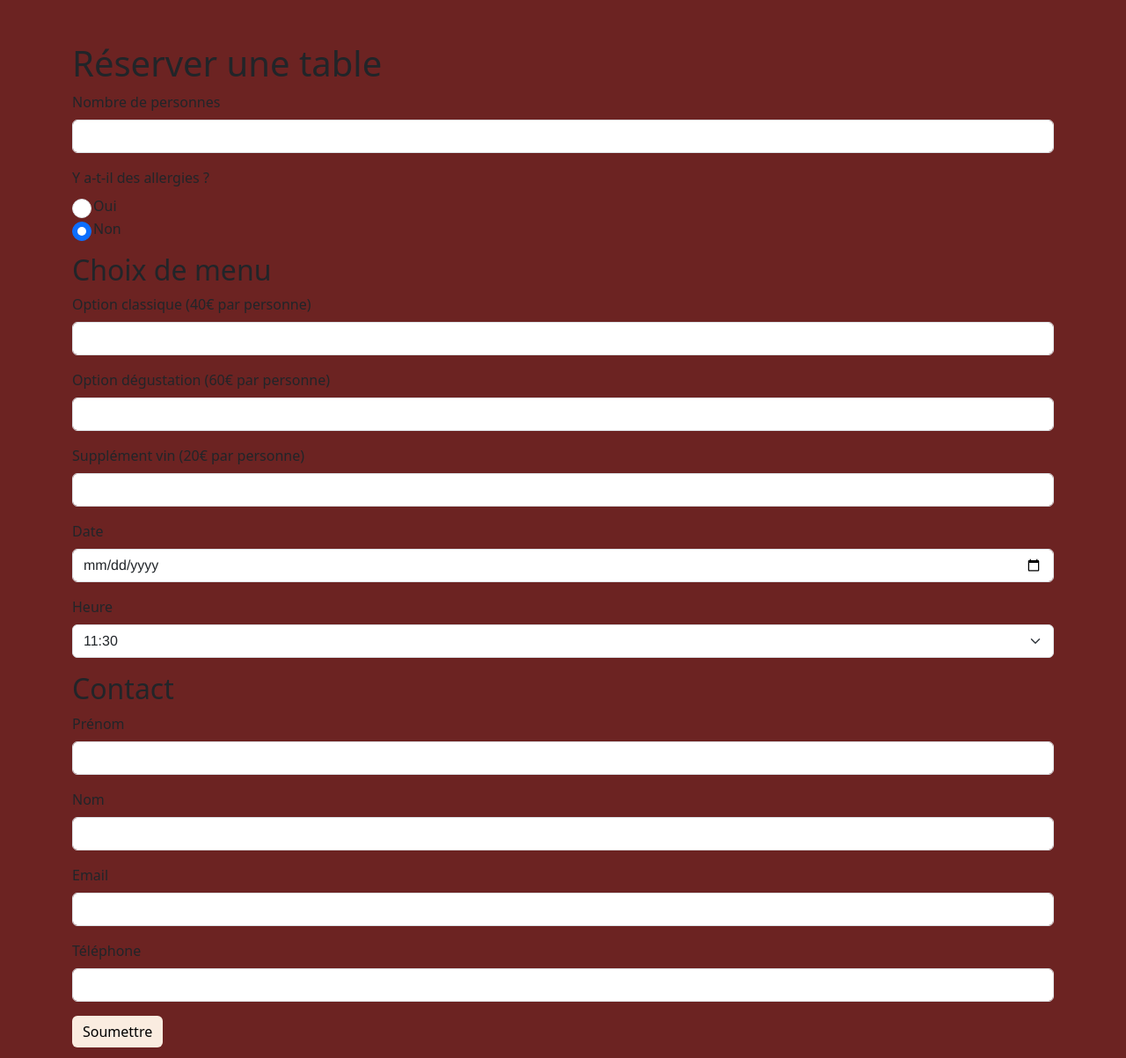
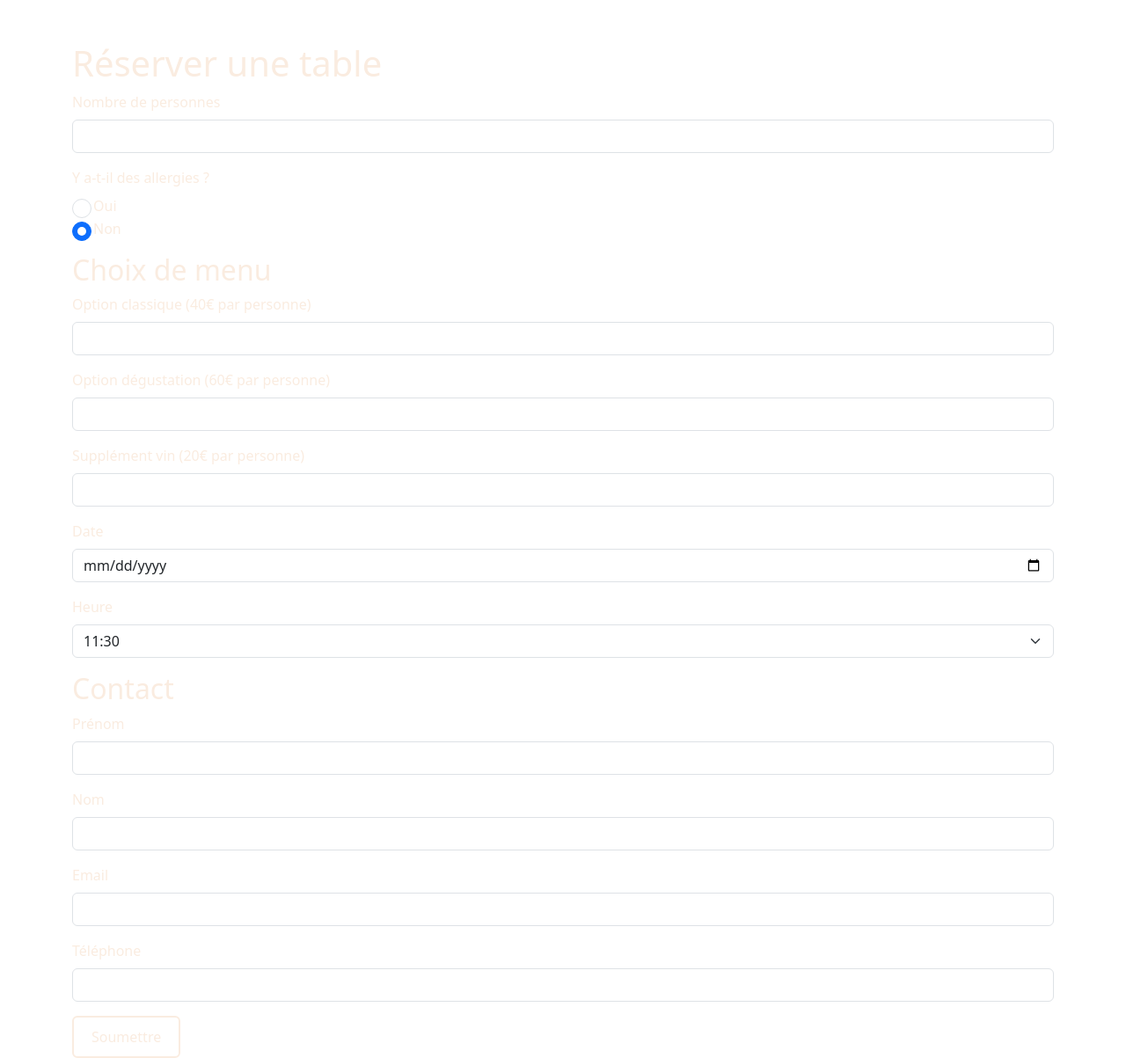
Before and after one commit to Meedloch/TableFlow, a Flask app: page / in a window 1280 px wide. Shown: the whole page at 88% size. Run offline with Flask 3, Linux system fonts and the light colour scheme.

Commit message:
[MOD] Style.css

```diff
--- a/project/app/static/style.css
+++ b/project/app/static/style.css
@@ -1,14 +1,49 @@
+/* Couleur globale du texte */
 body {
-    background-color: #6c2322;
-    font-color:#faece0;
+    color: #faece0;
 }
-.btn-primary {
+
+/* Ajustement des liens pour s'harmoniser */
+a {
+    color: #faece0;
+    text-decoration: none;
+}
+
+a:hover {
+    text-decoration: underline;
+    color: #ffffff; /* Optionnel : survol plus visible */
+}
+
+/* Titres principaux */
+h1, h2, h3, h4, h5, h6 {
+    color: #faece0;
+}
+
+/* Boutons */
+button, .btn {
+    color: #faece0;
+    background-color: transparent;
+    border: 2px solid #faece0;
+    padding: 10px 20px;
+    font-size: 16px;
+    cursor: pointer;
+    transition: background-color 0.3s ease, color 0.3s ease;
+}
+
+button:hover, .btn:hover {
     background-color: #faece0;
-    color: #000;
-    border: none;
+    color: #000; /* Texte noir pour contraste */
 }
+
+/* Champs de formulaire */
 input, textarea, select {
+    color: #faece0;
+    background-color: transparent;
     border: 1px solid #faece0;
     padding: 10px;
-    font-family: 'Helvetica', 'Arial', sans-serif;
+    font-size: 16px;
 }
+
+input::placeholder, textarea::placeholder {
+    color: #faece0; /* Placeholder harmonisé */
+}
```
